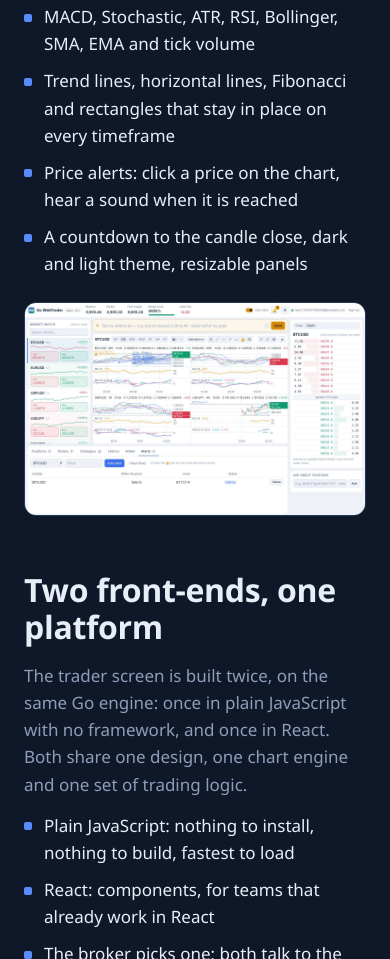
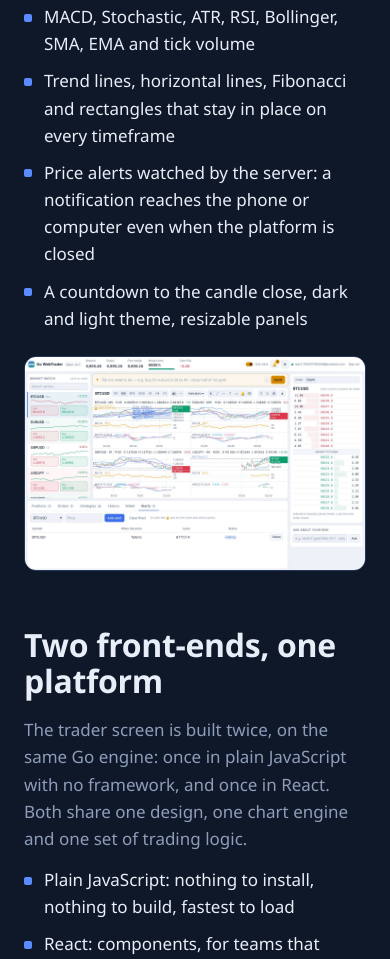
Before and after one commit to george-cd/go-webtrader-showcase, a plain HTML site: page index.html in a window 390 px wide. Shown: the part 2277-3236 px from the top of the page. Drawn offline with Linux system fonts and the light colour scheme.

Commit message:
Alerts are watched by the server and notify phones and computers

```diff
--- a/index.html
+++ b/index.html
@@ -121,7 +121,7 @@
         <li>1, 2 or 4 charts on screen, each with its own symbol and timeframe</li>
         <li>MACD, Stochastic, ATR, RSI, Bollinger, SMA, EMA and tick volume</li>
         <li>Trend lines, horizontal lines, Fibonacci and rectangles that stay in place on every timeframe</li>
-        <li>Price alerts: click a price on the chart, hear a sound when it is reached</li>
+        <li>Price alerts watched by the server: a notification reaches the phone or computer even when the platform is closed</li>
         <li>A countdown to the candle close, dark and light theme, resizable panels</li>
       </ul>
     </div>
```
Also changed, not shown: 1 other file.
